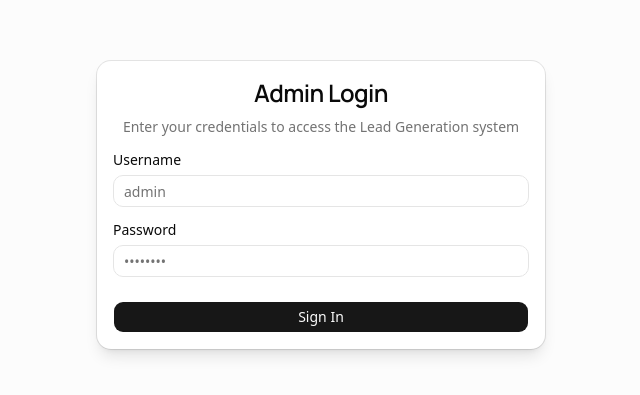
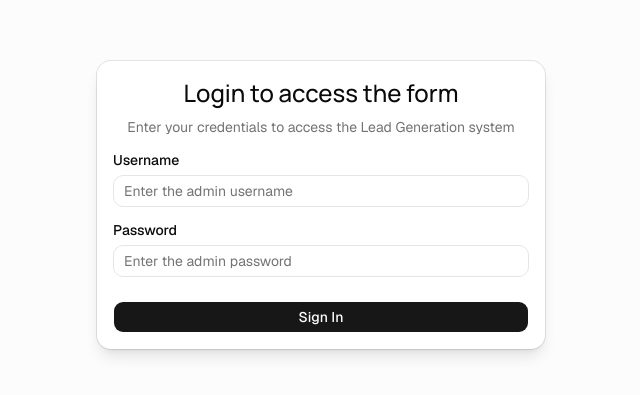
Before and after one commit to ahmadimrannn/prospex, a Next.js app in the folder frontend/: page /login in a window 1280 px wide. Shown: the part 195-590 px from the top of the page, without its empty margins (319-959 px from the left). Built offline with nearby package versions, Linux system fonts and the light colour scheme.

Commit message:
Fix the login issues, also setup langsmith for observability and evaluation

```diff
--- a/frontend/app/api/auth/login/route.ts
+++ b/frontend/app/api/auth/login/route.ts
@@ -18,8 +18,8 @@ export async function POST(request: Request) {
     const username = typeof body.username === "string" ? body.username : "";
     const password = typeof body.password === "string" ? body.password : "";
 
-    const envUser = process.env.ADMIN_USERNAME || "";
-    const envPass = process.env.ADMIN_PASSWORD || "";
+    const envUser = process.env.ADMIN_USERNAME!;
+    const envPass = process.env.ADMIN_PASSWORD!;
 
     const isUserValid = envUser.length > 0 && safeCompare(username, envUser);
     const isPassValid = envPass.length > 0 && safeCompare(password, envPass);
--- a/frontend/app/login/page.tsx
+++ b/frontend/app/login/page.tsx
@@ -1,6 +1,5 @@
 "use client";
 
-import * as React from "react";
 import { useState } from "react";
 import { useRouter } from "next/navigation";
 import { useForm } from "react-hook-form";
@@ -81,16 +80,16 @@ export default function LoginPage() {
     <div className="min-h-screen flex items-center justify-center p-4 bg-muted/30">
       <Card className="w-full max-w-md shadow-lg">
         <CardHeader className="space-y-1 text-center">
-          <CardTitle className="text-2xl font-semibold tracking-tight">
-            Admin Login
+          <CardTitle className="text-2xl font-manrope">
+            Login to access the form
           </CardTitle>
-          <CardDescription>
+          <CardDescription className="font-geist">
             Enter your credentials to access the Lead Generation system
           </CardDescription>
         </CardHeader>
         <CardContent className="space-y-4">
           {errorMessage && (
-            <Alert variant="destructive">
+            <Alert variant="destructive" className="font-geist">
               <AlertCircle className="h-4 w-4" />
               <AlertTitle>Authentication Failed</AlertTitle>
               <AlertDescription>{errorMessage}</AlertDescription>
@@ -104,10 +103,10 @@ export default function LoginPage() {
                 name="username"
                 render={({ field }) => (
                   <FormItem>
-                    <FormLabel>Username</FormLabel>
-                    <FormControl>
+                    <FormLabel className="font-geist">Username</FormLabel>
+                    <FormControl className="font-geist">
                       <Input
-                        placeholder="admin"
+                        placeholder="Enter the admin username"
                         autoComplete="username"
                         disabled={isSubmitting}
                         {...field}
@@ -123,11 +122,11 @@ export default function LoginPage() {
                 name="password"
                 render={({ field }) => (
                   <FormItem>
-                    <FormLabel>Password</FormLabel>
-                    <FormControl>
+                    <FormLabel className="font-geist">Password</FormLabel>
+                    <FormControl className="font-geist">
                       <Input
                         type="password"
-                        placeholder="••••••••"
+                        placeholder="Enter the admin password"
                         autoComplete="current-password"
                         disabled={isSubmitting}
                         {...field}
@@ -140,7 +139,7 @@ export default function LoginPage() {
 
               <Button
                 type="submit"
-                className="w-full mt-2"
+                className="w-full mt-2 font-geist"
                 disabled={isSubmitting}
               >
                 {isSubmitting ? (
--- a/frontend/components/ui/card.tsx
+++ b/frontend/components/ui/card.tsx
@@ -37,7 +37,7 @@ function CardTitle({ className, ...props }: React.ComponentProps<"div">) {
     <div
       data-slot="card-title"
       className={cn(
-        "font-heading text-base leading-snug font-medium group-data-[size=sm]/card:text-sm",
+        "font-manrope text-base leading-snug font-medium group-data-[size=sm]/card:text-sm",
         className
       )}
       {...props}
--- a/frontend/components/ui/form.tsx
+++ b/frontend/components/ui/form.tsx
@@ -145,7 +145,7 @@ function FormMessage({ className, children, ...props }: React.ComponentProps<"p"
     <p
       data-slot="form-message"
       id={formMessageId}
-      className={cn("text-xs text-destructive", className)}
+      className={cn("text-xs text-destructive font-geist", className)}
       {...props}
     >
       {body}
--- a/frontend/middleware.ts
+++ b/frontend/proxy.ts
@@ -1,7 +1,7 @@
 import { NextResponse, type NextRequest } from "next/server";
 import { verifySession, COOKIE_NAME } from "@/lib/session";
 
-export async function middleware(request: NextRequest) {
+export async function proxy(request: NextRequest) {
   const { pathname } = request.nextUrl;
   const sessionToken = request.cookies.get(COOKIE_NAME)?.value;
   const isValid = await verifySession(sessionToken);
```
